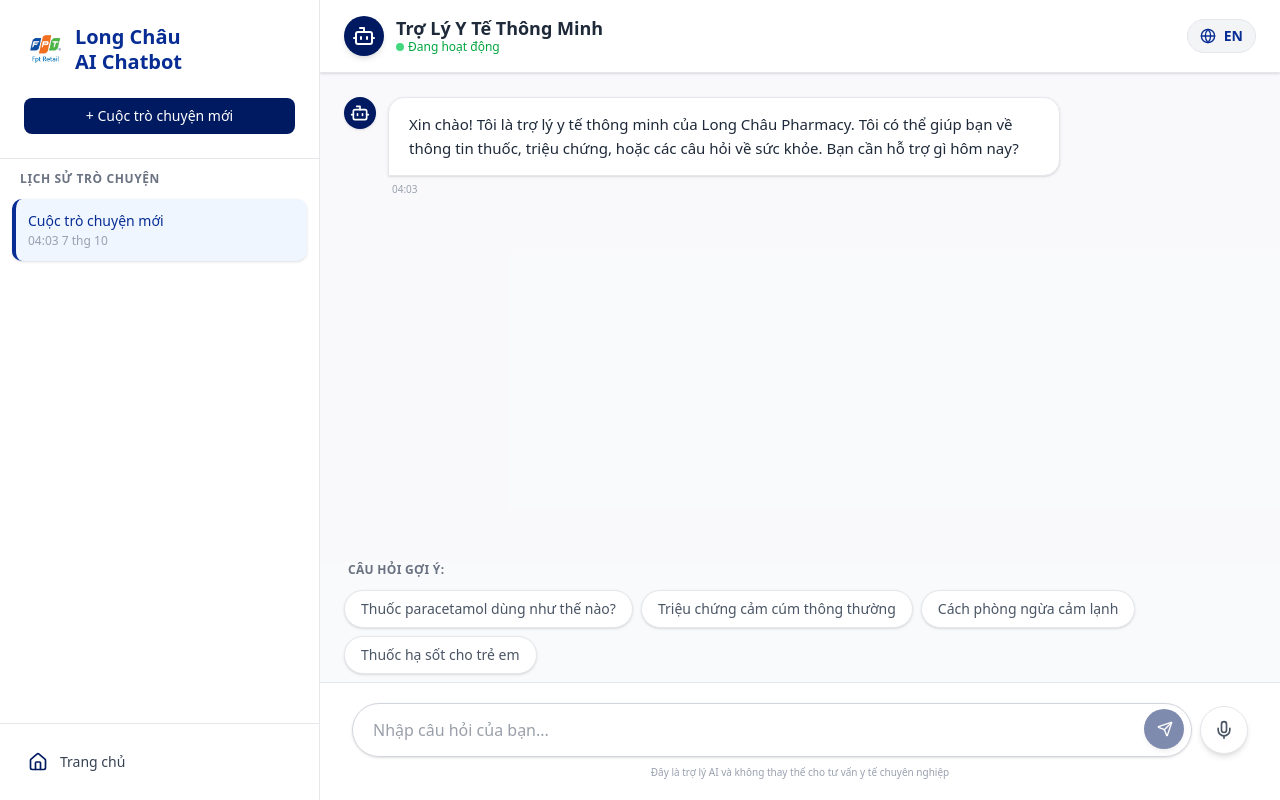
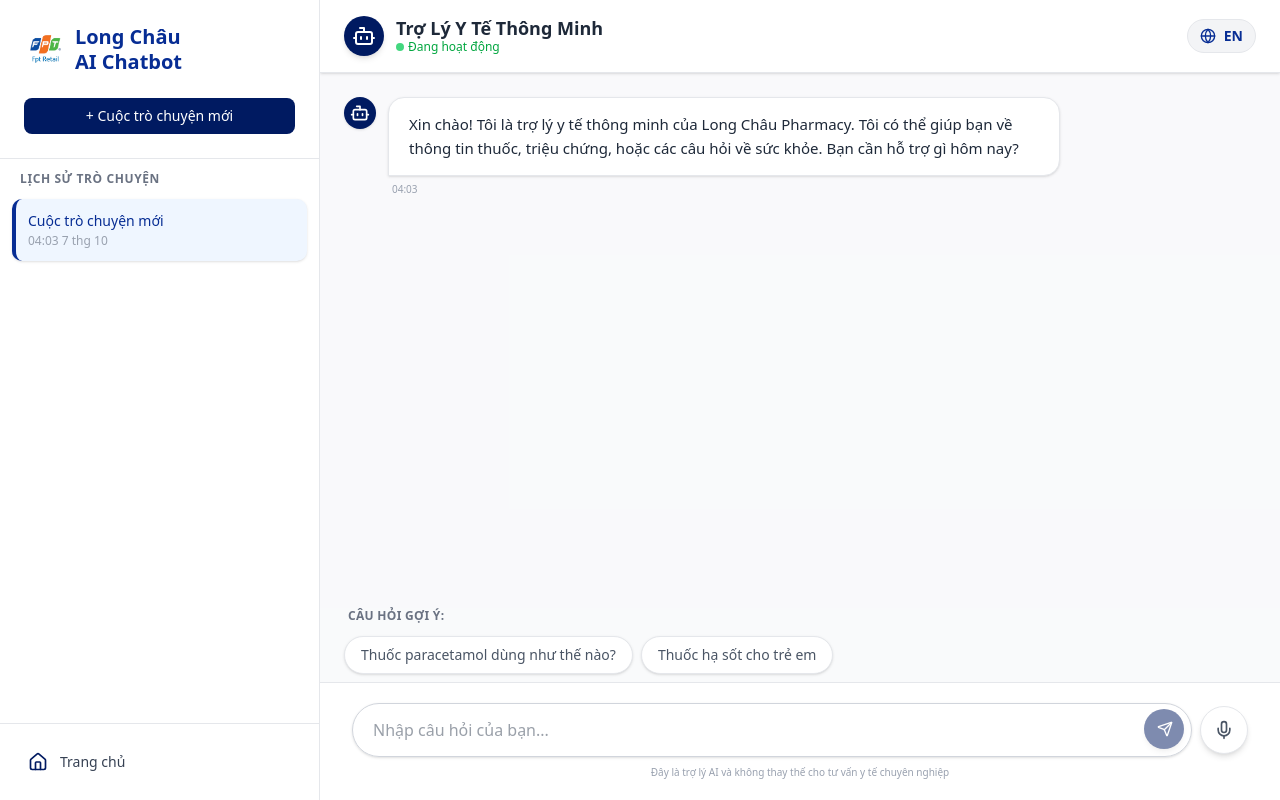
Before and after one commit to legiahan2705/Smart-pharmacy-chatbot, a Next.js app in the folder frontend/: page /chatbot in a window 1280 px wide. Built offline with nearby package versions, Linux system fonts and the light colour scheme.

Commit message:
Update chatbot UI/logic

```diff
--- a/frontend/src/app/chatbot/page.tsx
+++ b/frontend/src/app/chatbot/page.tsx
@@ -121,9 +121,8 @@
         label: "Câu hỏi gợi ý:",
         items: [
           "Thuốc paracetamol dùng như thế nào?",
-          "Triệu chứng cảm cúm thông thường",
-          "Cách phòng ngừa cảm lạnh",
           "Thuốc hạ sốt cho trẻ em",
+
         ],
       },
       input: {
```
